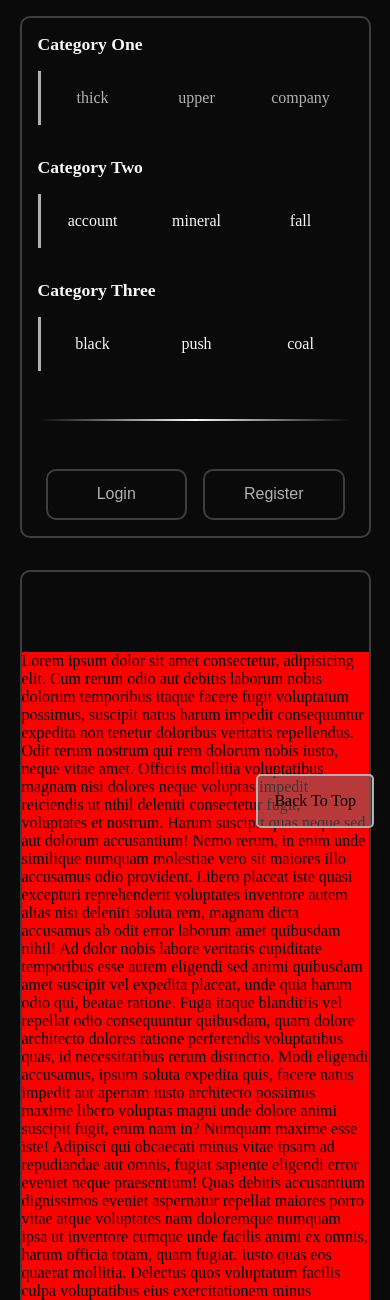
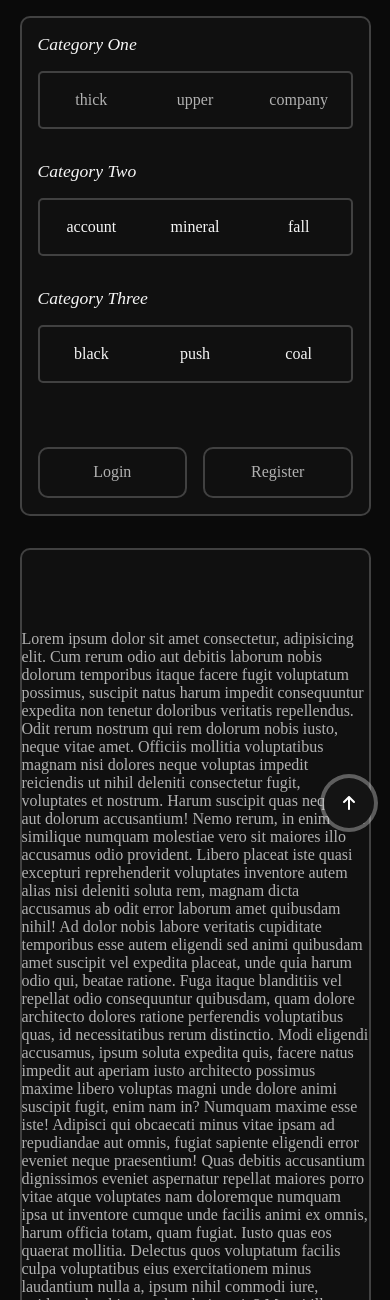
Before and after one commit to arx9781/Student_Portal, a PHP site: page /dist/dashboard.html in a window 390 px wide. Shown: the top 1300 px of the page. Run offline with PHP 8.4, Linux system fonts and the light colour scheme.

Commit message:
Top Button + Minor Changes

```diff
--- a/dist/dashboard.html
+++ b/dist/dashboard.html
@@ -10,9 +10,14 @@
 </head>
 
 <body>
-    <div class="window-0">
-        <p>Back To Top</p>
-    </div>
+    <button class="button" id="scrollBtn">
+        <svg class="svgIcon" viewBox="0 0 384 512">
+            <path
+                d="M214.6 41.4c-12.5-12.5-32.8-12.5-45.3 0l-160 160c-12.5 12.5-12.5 32.8 0 45.3s32.8 12.5 45.3 0L160 141.2V448c0 17.7 14.3 32 32 32s32-14.3 32-32V141.2L329.4 246.6c12.5 12.5 32.8 12.5 45.3 0s12.5-32.8 0-45.3l-160-160z">
+            </path>
+        </svg>
+    </button>
+
     <div class="dashboard-wrapper">
         <aside class="dash-sidebar">
             <ul>
@@ -35,7 +40,7 @@
                     <li>coal</li>
                 </div>
             </ul>
-            <hr class="hor-rule">
+            <!-- <hr class="hor-rule"> -->
             <div class="btn-container">
                 <button class="logbtn"><a href="/dist/login.html">Login</a></button>
                 <button class="regbtn"><a href="/index.html">Register</a></button>
--- a/src/main.js
+++ b/src/main.js
@@ -1,3 +1,10 @@
-const resetView = document.getElementsByClassName("window-0");
+const scrollToTop = document.getElementById("scrollBtn");
 
-resetView = window.scrollTo(0, 0);
+function topFunction() {
+  window.scrollTo({
+    top: 0,
+    behavior: "smooth",
+  });
+}
+
+scrollToTop.addEventListener("click", topFunction);
--- a/src/main.scss
+++ b/src/main.scss
@@ -195,29 +195,14 @@ main {
   margin: 0;
   overflow: hidden;
   background-color: var(--dark-primary);
-  // padding: 1rem;
 
   .dash-sidebar {
-    // background-color: green;
+    background-color: var(--input-background);
     grid-column: 1;
     overflow-y: scroll;
     margin: 1rem;
     border-radius: 10px;
     border: 2px solid var(--silver-accent);
-
-    .hor-rule {
-      background: linear-gradient(
-        90deg,
-        var(--dark-primary),
-        var(--light-primary),
-        var(--dark-primary)
-      );
-      width: 50%;
-      margin: 1rem auto;
-      height: 2px;
-      border: none;
-      display: none;
-    }
 
     ul {
       color: var(--text-color-main);
@@ -231,6 +216,7 @@ main {
 
       h1 {
         font-size: 1.1rem;
+        font-style: italic;
       }
 
       .tab-1,
@@ -242,6 +228,7 @@ main {
         flex-direction: column;
         border-left: 3px solid var(--text-color-alt);
         width: 100%;
+        margin-bottom: 2rem;
 
         li {
           width: 85%;
@@ -272,7 +259,9 @@ main {
       padding: 1rem;
       display: flex;
       align-items: center;
-      justify-content: center;
+      justify-content: space-between;
+      width: 100%;
+      margin-top: 0;
 
       .logbtn {
         padding: 0.9rem;
@@ -282,7 +271,8 @@ main {
         border: 2px solid var(--silver-accent);
         transition: all 0.2s ease-in-out;
         cursor: pointer;
-        margin: 0 0.5rem;
+        margin-right: 0.5rem;
+        width: 45%;
 
         a {
           text-decoration: none;
@@ -304,7 +294,8 @@ main {
         border: 2px solid var(--silver-accent);
         transition: all 0.2s ease-in-out;
         cursor: pointer;
-        margin: 0 0.5rem;
+        margin-left: 0.5rem;
+        width: 45%;
 
         a {
           text-decoration: none;
@@ -322,7 +313,7 @@ main {
   }
 
   .dash-main {
-    // background-color: red;
+    background-color: var(--input-background);
     grid-column: 2;
     overflow-y: scroll;
     padding: 2rem;
@@ -334,37 +325,82 @@ main {
       width: 100%;
       // height: 100vh;
       margin: 5rem 0;
+      color: var(--text-color-alt);
     }
     #section-1 {
-      background-color: red;
     }
     #section-2 {
-      background-color: green;
     }
     #section-3 {
-      background-color: blue;
     }
   }
 }
 
+.button {
+  display: none;
+}
+
 @media only screen and (max-width: 1200px) {
   body {
-    .window-0 {
-      display: block;
+    .button {
+      width: 50px;
+      height: 50px;
+      border-radius: 50%;
+      background-color: rgb(20, 20, 20);
+      border: none;
+      font-weight: 600;
+      display: flex;
+      align-items: center;
+      justify-content: center;
+      box-shadow: 0px 0px 0px 4px var(--boxshadow-light);
+      cursor: pointer;
+      transition-duration: 0.3s;
+      overflow: hidden;
       position: fixed;
+      bottom: 0;
       right: 0;
-      bottom: 0;
       margin: 1rem;
-      background-color: var(--silver-accent);
-      border: 2px solid var(--text-color-alt);
-      padding: 1rem;
-      border-radius: 5px;
+    }
+
+    .svgIcon {
+      width: 12px;
+      transition-duration: 0.3s;
+    }
+
+    .svgIcon path {
+      fill: white;
+    }
+
+    .button:hover {
+      width: 140px;
+      border-radius: 50px;
+      transition-duration: 0.3s;
+      background-color: var(--boxshadow-light);
+      align-items: center;
+    }
+
+    .button:hover .svgIcon {
+      transition-duration: 0.3s;
+      transform: translateY(-200%);
+    }
+
+    .button::before {
+      position: absolute;
+      bottom: -20px;
+      content: "Back to Top";
+      color: white;
+      font-size: 0px;
+    }
+
+    .button:hover::before {
+      font-size: 13px;
+      opacity: 1;
+      bottom: unset;
+      transition-duration: 0.3s;
     }
   }
+
   .dashboard-wrapper {
-    // grid-template-columns: 100%;
-    // grid-template-rows: none;
-    // overflow: auto;
     display: flex;
     align-items: center;
     justify-content: center;
@@ -372,8 +408,6 @@ main {
     height: auto;
 
     .dash-sidebar {
-      // grid-column: 1;
-      // max-height: max-content;
       margin-top: 1rem;
       width: 90%;
       display: flex;
@@ -381,6 +415,7 @@ main {
       justify-content: space-between;
       flex-direction: column;
       overflow: hidden;
+      background-color: var(--input-background);
 
       ul {
         display: block;
@@ -398,6 +433,8 @@ main {
           justify-content: space-between;
           flex-direction: row;
           margin: 1rem 0 2rem 0;
+          border: 2px solid var(--silver-accent);
+          border-radius: 5px;
 
           li {
             text-align: center;
--- a/src/partials/_base.scss
+++ b/src/partials/_base.scss
@@ -2,6 +2,10 @@
   box-sizing: border-box;
   margin: 0;
   padding: 0;
+  font-family: "Playfair Display", serif;
+  font-optical-sizing: auto;
+  font-weight: normal;
+  font-style: normal;
 }
 
 html {
@@ -24,10 +28,6 @@ body {
   height: 100vh;
   background-color: var(--dark-primary);
 
-  .window-0 {
-    display: none;
-  }
-
   ::selection {
     background: #ba04d6;
   }
```
Also changed, not shown: dist/main.css, 1 other file.
